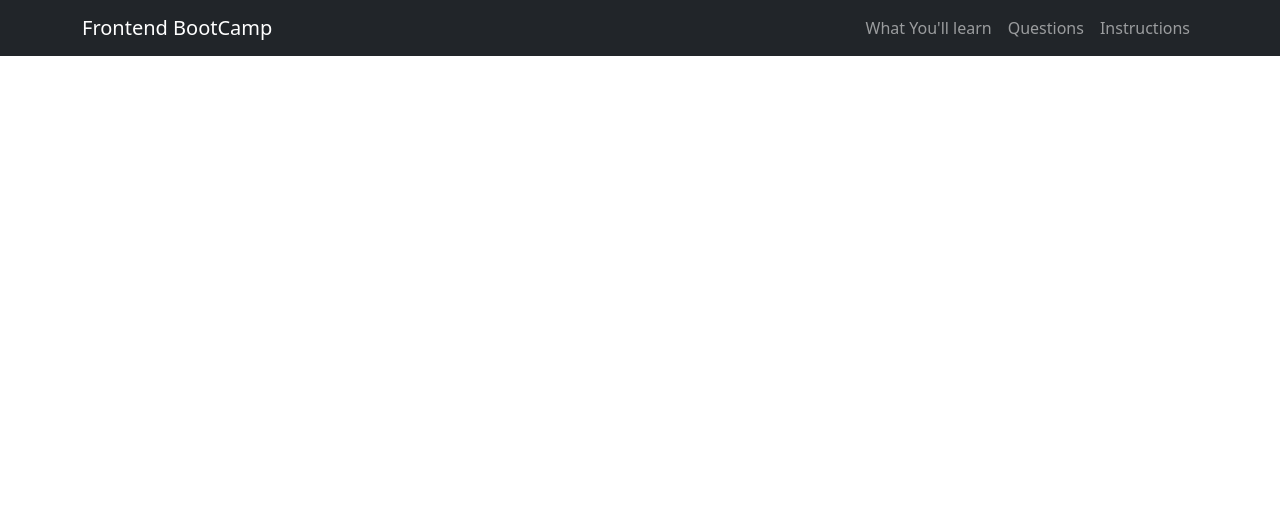
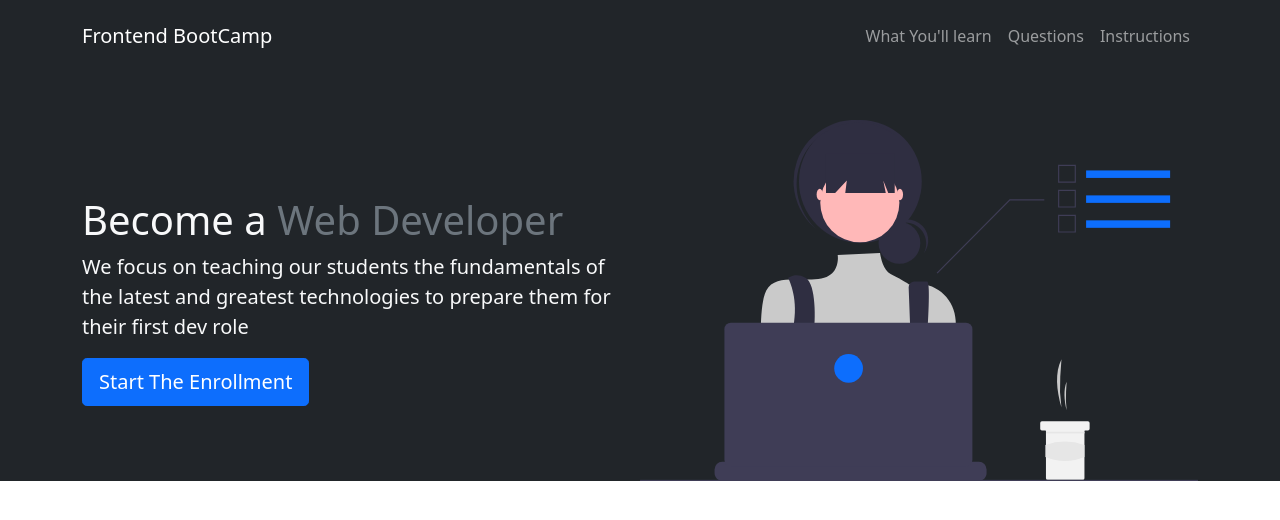
Before and after one commit to YaminiMurugan/Bootstrap_V5, a plain HTML site: page Bootstrap_V5_Website/index.html in a window 1280 px wide. Drawn offline with nearby package versions, Linux system fonts and the light colour scheme.

Commit message:
Showcase Section with flex classes

```diff
--- a/Bootstrap_V5_Website/index.html
+++ b/Bootstrap_V5_Website/index.html
@@ -14,9 +14,10 @@
     <!-- <link rel="stylesheet" href="https://cdnjs.cloudflare.com/ajax/libs/font-awesome/5.15.3/css/all.min.css" integrity="sha512-iBBXm8fW90+nuLcSKlbmrPcLa0OT92xO1BIsZ+ywDWZCvqsWgccV3gFoRBv0z+8dLJgyAHIhR35VZc2oM/gI1w==" crossorigin="anonymous" referrerpolicy="no-referrer" />
     end of font awesome-->
 </head>
+
+
 <!-- Nav bar  -->
-
-<nav class="navbar navbar-expand-lg bg-dark navbar-dark">
+<nav class="navbar navbar-expand-lg bg-dark navbar-dark py-3">
     <div class="container">
         <a href="#" class="navbar-brand">Frontend BootCamp</a>
         <button class="navbar-toggler" type=" button" data-bs-toggler="collapse" data-bs-target="#navmenu">
@@ -38,6 +39,22 @@
     </div>
 </nav>
 
+<!-- showcase -->
+
+<section class="bg-dark text-light p-5 p-lg-0  pt-lg-5 text-center text-sm-start">
+    <div class="container">
+        <div class="d-flex align-items-center justify-content-between"">
+            <div>
+                <h1>Become a <span class=" text-secondary"> Web Developer</span> </h1>
+            <p class="lead">We focus on teaching our students the fundamentals of the latest and greatest
+                technologies to prepare them for their first dev role</p>
+            <button class="btn btn-primary btn-lg">Start The Enrollment</button>
+        </div>
+        <img src="Images/showcase.svg" class="img-fluid w-50 d-none d-sm-block">
+    </div>
+    </div>
+</section>
+
 <body>
 
 
```
